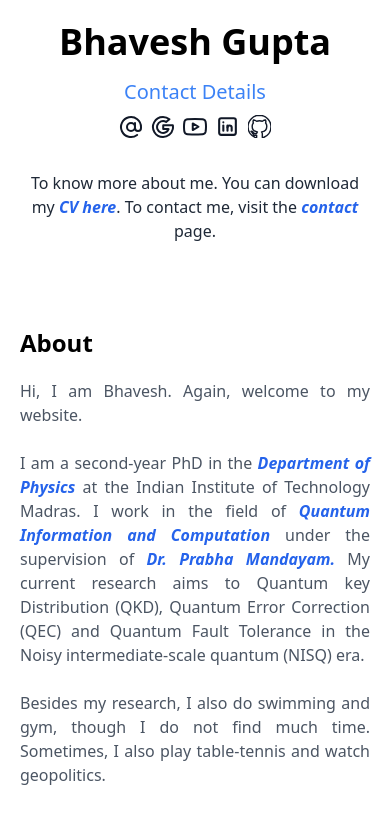
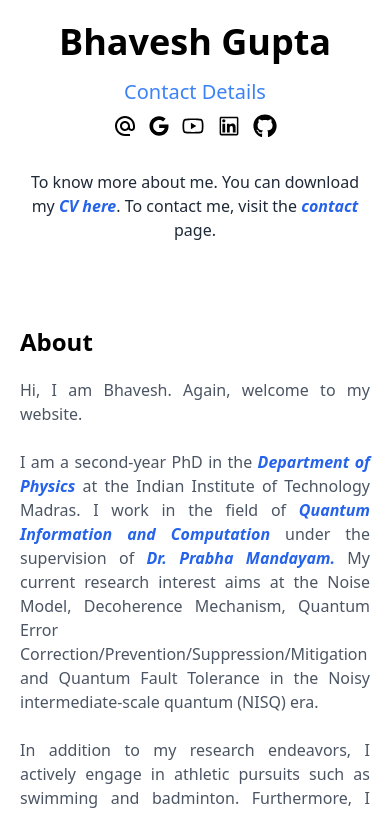
Before and after one commit to Nilesh0711/bhaveshweb, a Next.js app: page /about in a window 390 px wide. Shown: the part 910-1724 px from the top of the page. Built offline with nearby package versions, Linux system fonts and the light colour scheme.

Commit message:
december about && publication changes

```diff
--- a/data/publication/workinprogress.json
+++ b/data/publication/workinprogress.json
@@ -12,7 +12,7 @@
   {
     "title": "Noise Spectroscopy of IBM Superconducting Qubits",
     "description": "",
-    "image": "1Q1Dmhfj_4bS8DgxzZDQNvHw4NAngKs0-"
+    "image": "1CCmDggKRkDdCs2yriQcucxtLjH9-khre"
   },
   {
     "title": "Finding near Optimal Dynamical Decoupling protocol using Machine Learning to suppress Noises in IBM Qubits ",
--- a/pages/about.jsx
+++ b/pages/about.jsx
@@ -7,6 +7,11 @@ import * as fs from "node:fs/promises";
 import ImageLoader from "../components/imageLoader";
 
 import React from "react";
+import { MdAlternateEmail } from "react-icons/md";
+import { FaGoogle } from "react-icons/fa";
+import { FaGithub } from "react-icons/fa";
+import { AiOutlineYoutube } from "react-icons/ai";
+import { AiOutlineLinkedin } from "react-icons/ai";
 
 const About = (props) => {
   const responsibilityData = props.responsibilityData;
@@ -14,8 +19,18 @@ const About = (props) => {
   return (
     <div>
       <Head>
-        <title>About - Bhavesh Gupta | Prime Minister Research Fellow</title>
-        <meta name="description" content="CQuICC | Center for Quantum Information, Communication and Computing | Department of Physics | IIT Madras | Prime Minister Research Fellow" />
+        <title>
+          About - Bhavesh Gupta | Prime Minister Research Fellow | IIT Madras
+        </title>
+        <meta
+          name="description"
+          content="Center for Quantum Information, Communication and Computing | Department of Physics | Prime Minister Research Fellow"
+        />
+        <meta name="keywords" content="Quantum" />
+        <meta name="keywords" content="PMRF" />
+        <meta name="keywords" content="IIT Madras" />
+        <meta name="keywords" content="CQuICC" />
+        <meta http-equiv="Content-Type" content="text/html;charset=UTF-8" />
         <link rel="shortcut icon" href="/favicon/favicon.ico" />
       </Head>
       <Navbar about={"font-bold text-blue-500"} extra={""} />
@@ -170,15 +185,18 @@ const AboutInformation = () => {
               {" "}
               Dr. Prabha Mandayam.
             </a>{" "}
-            My current research aims to Quantum key Distribution (QKD), Quantum
-            Error Correction (QEC) and Quantum Fault Tolerance in the Noisy
-            intermediate-scale quantum (NISQ) era.
+            My current research interest aims at the Noise Model, Decoherence
+            Mechanism, Quantum Error
+            Correction/Prevention/Suppression/Mitigation and Quantum Fault
+            Tolerance in the Noisy intermediate-scale quantum (NISQ) era.
           </div>
           <br />
           <div className="md:text-lg text-base">
-            Besides my research, I also do swimming and gym, though I do not
-            find much time. Sometimes, I also play table-tennis and watch
-            geopolitics.
+            In addition to my research endeavors, I actively engage in athletic
+            pursuits such as swimming and badminton. Furthermore, I demonstrate
+            a keen interest in the study of the equity market, consistently
+            seeking to expand my understanding of financial dynamics and market
+            trends.
           </div>
 
           <Motivation />
@@ -203,105 +221,31 @@ const PhotoImage = () => {
           }
         />
         <article className="text-center">
-          <h1 className="text-4xl my-4 text-black font-extrabold ">
+          <div className="text-4xl my-4 text-black font-extrabold ">
             Bhavesh Gupta
-          </h1>
+          </div>
           <h2 className="text-xl text-blue-500">Contact Details</h2>
-          <div className="my-2 flex flex-row space-x-2 items-center justify-center">
+          <div className="my-2 flex flex-row space-x-3 items-center justify-center">
             <Link href="mailto:ph22d033@smail.iitm.ac.in">
-              <svg
-                width="24px"
-                className="text-gray-900 hover:text-blue-800"
-                height="24px"
-                viewBox="0 0 24 24"
-                xmlns="http://www.w3.org/2000/svg"
-                fill="none"
-                stroke="currentColor"
-                strokeWidth="2"
-                strokeLinecap="round"
-                strokeLinejoin="round"
-              >
-                <circle cx="12" cy="12" r="4"></circle>
-                <path d="M16 8v5a3 3 0 0 0 6 0v-1a10 10 0 1 0-3.92 7.94"></path>
-              </svg>
+              <MdAlternateEmail className="hover:text-blue-800 w-6 h-6" />
             </Link>
             <Link
-              href="https://scholar.google.com/citations?hl=en&user=O6da4soAAAAJ&authuser=1&scilu=&scisig=ACseELIAAAAAZGnoTk3wZe_5IjMu9B8U9H6unsY&gmla=AHoSzlVNLwPEvUR0q6sMvcplEdPenj43RrPY0LwyqRHpOBnYE6ok95VO13qEdkA52dEOcZY-Esz9AjHNmbH1Ry0bHNkznlA2cCd9Ulc&sciund=2492603626801537851"
+              href="https://scholar.google.com/citations?hl=en&user=O6da4soAAAAJ&authuser=1&scilu=&scisig=ACseELIAAAAAZGnoTk3wZe_5IjMu9B8U9H6unsY&gmla=AHoSzlVNLwPEvUR0q6sMvcplEdPenj43RrPY0LwyqRHpOBnYE6ok95VO13qEdkA52dEOcZY-Esz9AjHNmbdivRy0bHNkznlA2cCd9Ulc&sciund=2492603626801537851"
               target="_blank"
             >
-              <svg
-                width="24px"
-                height="24px"
-                className="text-gray-900 hover:text-blue-800"
-                viewBox="-2 -2 24 24"
-                xmlns="http://www.w3.org/2000/svg"
-                fill="none"
-                stroke="currentColor"
-                strokeWidth="2"
-                strokeLinecap="round"
-                strokeLinejoin="round"
-                preserveAspectRatio="xMinYMin"
-              >
-                <path d="M4.376 8.068A5.944 5.944 0 0 0 4.056 10c0 .734.132 1.437.376 2.086a5.946 5.946 0 0 0 8.57 3.045h.001a5.96 5.96 0 0 0 2.564-3.043H10.22V8.132h9.605a10.019 10.019 0 0 1-.044 3.956 9.998 9.998 0 0 1-3.52 5.71A9.958 9.958 0 0 1 10 20 9.998 9.998 0 0 1 1.118 5.401 9.998 9.998 0 0 1 10 0c2.426 0 4.651.864 6.383 2.302l-3.24 2.652a5.948 5.948 0 0 0-8.767 3.114z" />
-              </svg>
+              <FaGoogle className="hover:text-blue-800 w-5 h-5" />
             </Link>
             <Link
               href="https://www.youtube.com/@bhaveshgupta2760"
               target="_blank"
             >
-              <svg
-                width="24px"
-                height="24px"
-                viewBox="0 0 24 24"
-                className="text-gray-900 hover:text-blue-800"
-                xmlns="http://www.w3.org/2000/svg"
-                fill="none"
-                stroke="currentColor"
-                strokeWidth="2"
-                strokeLinecap="round"
-                strokeLinejoin="round"
-              >
-                <path d="M22.54 6.42a2.78 2.78 0 0 0-1.94-2C18.88 4 12 4 12 4s-6.88 0-8.6.46a2.78 2.78 0 0 0-1.94 2A29 29 0 0 0 1 11.75a29 29 0 0 0 .46 5.33A2.78 2.78 0 0 0 3.4 19c1.72.46 8.6.46 8.6.46s6.88 0 8.6-.46a2.78 2.78 0 0 0 1.94-2 29 29 0 0 0 .46-5.25 29 29 0 0 0-.46-5.33z"></path>
-                <polygon points="9.75 15.02 15.5 11.75 9.75 8.48 9.75 15.02"></polygon>
-              </svg>
+              <AiOutlineYoutube className="hover:text-blue-800 w-6 h-6" />
             </Link>
             <Link href="https://linkedin.com/in/bhavesh-guptaa" target="_blank">
-              <svg
-                width="25px"
-                height="25px"
-                viewBox="0 0 24 24"
-                className="text-gray-900 hover:text-blue-800"
-                xmlns="http://www.w3.org/2000/svg"
-                fill="none"
-                stroke="currentColor"
-                strokeWidth="2"
-                strokeLinecap="round"
-                strokeLinejoin="round"
-              >
-                {" "}
-                <path stroke="none" d="M0 0h24v24H0z" fill="none" />{" "}
-                <rect x="4" y="4" width="16" height="16" rx="2" />{" "}
-                <line x1="8" y1="11" x2="8" y2="16" />{" "}
-                <line x1="8" y1="8" x2="8" y2="8.01" />{" "}
-                <line x1="12" y1="16" x2="12" y2="11" />{" "}
-                <path d="M16 16v-3a2 2 0 0 0 -4 0" />{" "}
-              </svg>
+              <AiOutlineLinkedin className="hover:text-blue-800 w-6 h-6" />
             </Link>
             <Link href="https://github.com/bhaveshgupta1605" target="_blank">
-              <svg
-                width="23px"
-                height="23px"
-                className="text-gray-900 hover:text-blue-800"
-                fill="none"
-                stroke="currentColor"
-                strokeWidth="2"
-                strokeLinecap="round"
-                strokeLinejoin="round"
-                viewBox="0 0 32 32"
-                xmlns="http://www.w3.org/2000/svg"
-              >
-                <path d="M16 0.396c-8.839 0-16 7.167-16 16 0 7.073 4.584 13.068 10.937 15.183 0.803 0.151 1.093-0.344 1.093-0.772 0-0.38-0.009-1.385-0.015-2.719-4.453 0.964-5.391-2.151-5.391-2.151-0.729-1.844-1.781-2.339-1.781-2.339-1.448-0.989 0.115-0.968 0.115-0.968 1.604 0.109 2.448 1.645 2.448 1.645 1.427 2.448 3.744 1.74 4.661 1.328 0.14-1.031 0.557-1.74 1.011-2.135-3.552-0.401-7.287-1.776-7.287-7.907 0-1.751 0.62-3.177 1.645-4.297-0.177-0.401-0.719-2.031 0.141-4.235 0 0 1.339-0.427 4.4 1.641 1.281-0.355 2.641-0.532 4-0.541 1.36 0.009 2.719 0.187 4 0.541 3.043-2.068 4.381-1.641 4.381-1.641 0.859 2.204 0.317 3.833 0.161 4.235 1.015 1.12 1.635 2.547 1.635 4.297 0 6.145-3.74 7.5-7.296 7.891 0.556 0.479 1.077 1.464 1.077 2.959 0 2.14-0.020 3.864-0.020 4.385 0 0.416 0.28 0.916 1.104 0.755 6.4-2.093 10.979-8.093 10.979-15.156 0-8.833-7.161-16-16-16z" />
-              </svg>
+              <FaGithub className="hover:text-blue-800 w-6 h-6" />
             </Link>
           </div>
         </article>
@@ -349,16 +293,19 @@ const Motivation = () => {
         number of applications increased, it became challenging for traditional
         computers to match the accuracy and speed. <br />
         <br />
-        Moreover, quantum computing can help in processing complex problems in
-        significantly less time with quality, even though all my past work
-        experience was in gravity. Now I want to work more on
-        technological-driven problems. Lastly, I did not had any professors and
-        projects in my undergrad and postgrad institute related to quantum
-        information and computing. Honestly, I did not enjoy gravity as much as
-        quantum computing. Thus I ended up interested in learning Quantum
-        Information and Computing. My broad research interests are Quantum Error
-        correction and Quantum cryptography as a tool to explore nature's most
-        beautiful and elegant structures. <br />
+        Decoherence is a concept in quantum mechanics that refers to the process
+        by which a quantum system loses coherence and becomes more classical or,
+        in other words, more like a classical probability distribution. When a
+        quantum system interacts with its environment, the entanglement between
+        the system and its surroundings can lead to decoherence. The environment
+        effectively monitors the quantum system, causing it to lose its delicate
+        quantum superposition and become entangled with the environment instead.
+        This results in the emergence of classical behaviour and a loss of
+        distinct quantum features. Understanding and controlling decoherence is
+        essential for developing quantum technologies, such as quantum computing
+        and quantum information processing, where maintaining quantum coherence
+        is necessary for the proper functioning of quantum algorithms and
+        protocols. <br />
       </p>
     </>
   );
--- a/pages/contact.jsx
+++ b/pages/contact.jsx
@@ -8,8 +8,13 @@ const Contact = () => {
   return (
     <div className="gradient-bg-services">
       <Head>
-        <title>Contact - Bhavesh Gupta | Prime Minister Research Fellow</title>
-        <meta name="description" content="CQuICC | Center for Quantum Information, Communication and Computing | Department of Physics | IIT Madras | Prime Minister Research Fellow" />
+        <title>Contact - Bhavesh Gupta | Prime Minister Research Fellow | IIT Madras</title>
+        <meta name="description" content="Center for Quantum Information, Communication and Computing | Department of Physics | Prime Minister Research Fellow" />
+        <meta name="keywords" content="Quantum" />
+        <meta name="keywords" content="PMRF" />
+        <meta name="keywords" content="IIT Madras" />
+        <meta name="keywords" content="CQuICC" />
+        <meta http-equiv="Content-Type" content="text/html;charset=UTF-8" />
         <link rel="shortcut icon" href="/favicon/favicon.ico" />
       </Head>
       <Navbar contact={"font-bold text-blue-500"} extra={""} />
@@ -26,7 +31,7 @@ const Contact = () => {
               </span>{" "}
               or{" "}
               <span className="italic text-blue-600 font-bold">
-                <Link className="hover:bg-blue-600 hover:text-white hover:px-2 hover:py-1 hover:rounded-md" href="mailto:gupta.bhavesh1605@gmail.com">personal mail</Link>
+                <Link className="hover:bg-blue-600 hover:text-white hover:px-2 hover:py-1 hover:rounded-md" href="mailto:gupta.bhavesdiv605@gmail.com">personal mail</Link>
               </span>{" "}
             </div>
             <div className="email">
--- a/pages/other.jsx
+++ b/pages/other.jsx
@@ -14,8 +14,13 @@ const Other = (props) => {
   return (
     <div>
       <Head>
-        <title>Others - Bhavesh Gupta | Prime Minister Research Fellow</title>
-        <meta name="description" content="CQuICC | Center for Quantum Information, Communication and Computing | Department of Physics | IIT Madras | Prime Minister Research Fellow" />
+        <title>Others - Bhavesh Gupta | Prime Minister Research Fellow | IIT Madras</title>
+        <meta name="description" content="Center for Quantum Information, Communication and Computing | Department of Physics | Prime Minister Research Fellow" />
+        <meta name="keywords" content="Quantum" />
+        <meta name="keywords" content="PMRF" />
+        <meta name="keywords" content="IIT Madras" />
+        <meta name="keywords" content="CQuICC" />
+        <meta http-equiv="Content-Type" content="text/html;charset=UTF-8" />
         <link rel="shortcut icon" href="/favicon/favicon.ico" />
       </Head>
       <Navbar other={"font-bold text-blue-500"} extra={""} />
@@ -49,9 +54,9 @@ const Gallery1 = ({ gallery1Data }) => {
         <section className="text-gray-600 body-font">
           <div className="container px-5 py-10 md:py-15 mx-auto md:flex flex-wrap">
             <div className="md:flex w-full mb-10 md:mb-20 flex-wrap">
-              <h1 className="text-lg md:text-3xl font-medium title-font text-black mb-4 flex items-center">
+              <div className="text-lg md:text-3xl font-medium title-font text-black mb-4 flex items-center">
                 Life at IIT Madras
-              </h1>
+              </div>
               <p className="md:w-2/3 md:ml-24 mt-5 leading-relaxed text-lg text-gray-600 text-justify">
                 There is alot that you can explore in this huge campus. It is
                 always fun to go on a cycle ride around the campus(until you
@@ -146,9 +151,9 @@ const Gallery2 = ({ gallery2Data }) => {
         <section className="text-gray-600 body-font">
           <div className="container px-5 py-6 mx-auto flex flex-wrap">
             <div className="md:flex w-full mb-10 md:mb-20 flex-wrap">
-              <h1 className="text-lg md:text-3xl font-medium title-font text-black mb-4 flex items-center">
+              <div className="text-lg md:text-3xl font-medium title-font text-black mb-4 flex items-center">
                 Life at NIT Rourkela
-              </h1>
+              </div>
               <p className="md:w-2/3 md:ml-24 mt-5 leading-relaxed text-gray-600 text-lg text-justify">
                 Life can’t be better ever anywhere other than NIT Rourkela a
                 cool place(of course not climate-wise). A huge campus filled
--- a/pages/publication.jsx
+++ b/pages/publication.jsx
@@ -11,8 +11,13 @@ const Publications = (props) => {
   return (
     <div>
       <Head>
-        <title>Publications - Bhavesh Gupta | Prime Minister Research Fellow</title>
-        <meta name="description" content="CQuICC | Center for Quantum Information, Communication and Computing | Department of Physics | IIT Madras | Prime Minister Research Fellow" />
+        <title>Publications - Bhavesh Gupta | Prime Minister Research Fellow | IIT Madras</title>
+        <meta name="description" content="Center for Quantum Information, Communication and Computing | Department of Physics | Prime Minister Research Fellow" />
+        <meta name="keywords" content="Quantum" />
+        <meta name="keywords" content="PMRF" />
+        <meta name="keywords" content="IIT Madras" />
+        <meta name="keywords" content="CQuICC" />
+        <meta http-equiv="Content-Type" content="text/html;charset=UTF-8" />
         <link rel="shortcut icon" href="/favicon/favicon.ico" />
       </Head>
       <Navbar publication={"font-bold text-blue-500"} extra={""} />
--- a/pages/research.jsx
+++ b/pages/research.jsx
@@ -26,8 +26,13 @@ const Research = () => {
   return (
     <div>
       <Head>
-        <title>Research - Bhavesh Gupta | Prime Minister Research Fellow</title>
-        <meta name="description" content="CQuICC | Center for Quantum Information, Communication and Computing | Department of Physics | IIT Madras | Prime Minister Research Fellow" />
+        <title>Research - Bhavesh Gupta | Prime Minister Research Fellow | IIT Madras</title>
+        <meta name="description" content="Center for Quantum Information, Communication and Computing | Department of Physics | Prime Minister Research Fellow" />
+        <meta name="keywords" content="Quantum" />
+        <meta name="keywords" content="PMRF" />
+        <meta name="keywords" content="IIT Madras" />
+        <meta name="keywords" content="CQuICC" />
+        <meta http-equiv="Content-Type" content="text/html;charset=UTF-8" />
         <link rel="shortcut icon" href="/favicon/favicon.ico" />
       </Head>
       <Navbar research={"font-bold text-blue-500"} extra={""} />
@@ -284,7 +289,7 @@ const ProgressReport = ({ showAlert }) => {
               />
               <SemesterButton
                 title={"Semester 3"}
-                link={""}
+                link={"https://drive.google.com/file/d/1c4OLDaY5_hmb4gEYKZLYXcRutvq9mN7G/view?usp=sharing"}
                 showAlert={showAlert}
               />
               <SemesterButton
--- a/pages/starter.jsx
+++ b/pages/starter.jsx
@@ -15,12 +15,14 @@ const Starter = () => {
     <div>
       <Head>
         <title>
-          Bhavesh Gupta | Bhavesh Gupta | Prime Minister Research Fellow
+          IIT Madras - Bhavesh Gupta | Prime Minister Research Fellow | IIT Madras
         </title>
-        <meta
-          name="description"
-          content="CQuICC | Center for Quantum Information, Communication and Computing | Department of Physics | IIT Madras | Prime Minister Research Fellow"
-        />
+        <meta name="description" content="Center for Quantum Information, Communication and Computing | Department of Physics | Prime Minister Research Fellow" />
+        <meta name="keywords" content="Quantum" />
+        <meta name="keywords" content="PMRF" />
+        <meta name="keywords" content="IIT Madras" />
+        <meta name="keywords" content="CQuICC" />
+        <meta http-equiv="Content-Type" content="text/html;charset=UTF-8" />
         <link rel="shortcut icon" href="/favicon/favicon.ico" />
       </Head>
       <SliderImage />
@@ -66,7 +68,7 @@ const SliderImage = () => {
         </Swiper>
 
         <div className="absolute flex-col items-center flex text-white opacity-80 w-full z-50">
-          <div className="text-2xl font-light mt-6">PMRF RESEARCH SCHOLOR</div>
+          <h1 className="text-2xl font-light mt-6">PMRF RESEARCH SCHOLOR</h1>
           <div className="text-xl font-light mt-6">( PMRF ID : 2502421 )</div>
         </div>
 
--- a/pages/supervisor.jsx
+++ b/pages/supervisor.jsx
@@ -10,11 +10,13 @@ const Supervisor = () => {
     <div>
       <Head>
         <title>
-          Supervisor - Bhavesh Gupta | Prime Minister Research Fellow</title>
-        <meta
-          name="description"
-          content="CQuICC | Center for Quantum Information, Communication and Computing | Department of Physics | IIT Madras | Prime Minister Research Fellow"
-        />
+          Supervisor - Bhavesh Gupta | Prime Minister Research Fellow | IIT Madras</title>
+          <meta name="description" content="Center for Quantum Information, Communication and Computing | Department of Physics | Prime Minister Research Fellow" />
+        <meta name="keywords" content="Quantum" />
+        <meta name="keywords" content="PMRF" />
+        <meta name="keywords" content="IIT Madras" />
+        <meta name="keywords" content="CQuICC" />
+        <meta http-equiv="Content-Type" content="text/html;charset=UTF-8" />
         <link rel="shortcut icon" href="/favicon/favicon.ico" />
       </Head>
       <Navbar supervisor={"font-bold text-blue-500"} />
--- a/pages/teaching.jsx
+++ b/pages/teaching.jsx
@@ -16,11 +16,18 @@ const Teaching = (props) => {
   return (
     <div>
       <Head>
-        <title>Teaching - Bhavesh Gupta | Prime Minister Research Fellow</title>
+        <title>
+          Teaching - Bhavesh Gupta | Prime Minister Research Fellow | IIT Madras
+        </title>
         <meta
           name="description"
-          content="CQuICC | Center for Quantum Information, Communication and Computing | Department of Physics | IIT Madras | Prime Minister Research Fellow"
+          content="Center for Quantum Information, Communication and Computing | Department of Physics | Prime Minister Research Fellow"
         />
+        <meta name="keywords" content="Quantum" />
+        <meta name="keywords" content="PMRF" />
+        <meta name="keywords" content="IIT Madras" />
+        <meta name="keywords" content="CQuICC" />
+        <meta http-equiv="Content-Type" content="text/html;charset=UTF-8" />
         <link rel="shortcut icon" href="/favicon/favicon.ico" />
       </Head>
       <Navbar teaching={"font-bold text-blue-500"} extra={""} />
```
Also changed, not shown: pages/home.jsx (+19 -14 lines), 1 other file (tests, documents, lock files or other folders).
